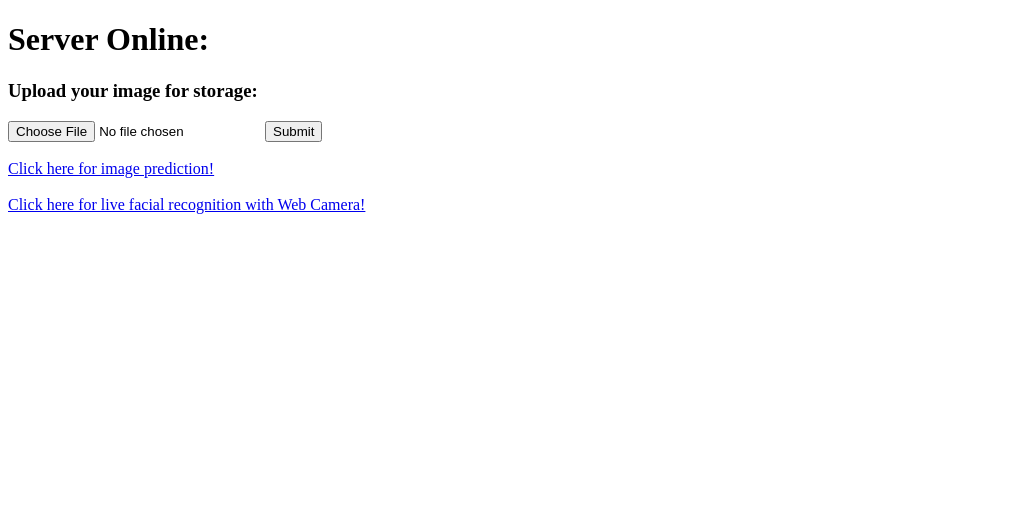
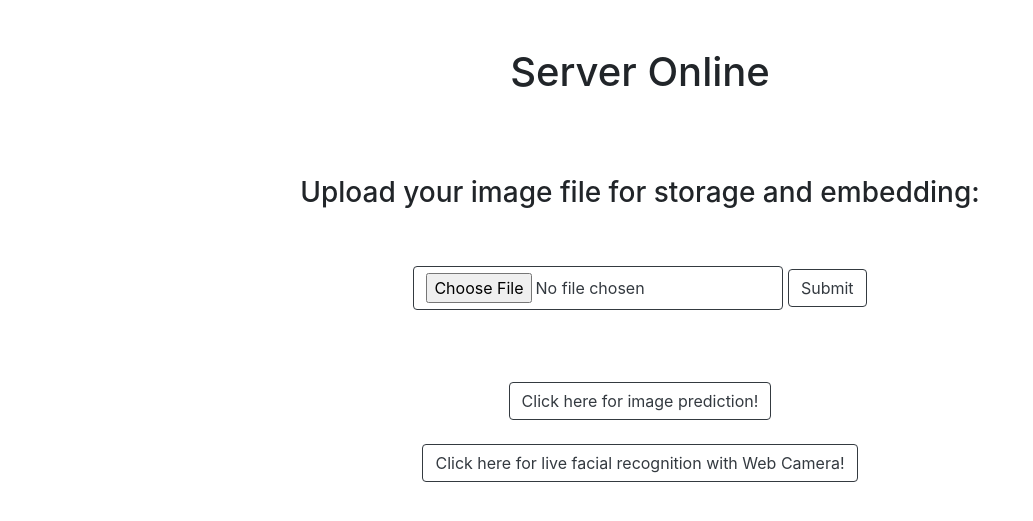
Before and after one commit to tamerthamoqa/facenet-realtime-face-recognition, a Flask app: page / in a window 1280 px wide. Shown: the top 521 px of the page, without its empty margins (0-1033 px from the left). Run offline with Flask 2, Linux system fonts and the light colour scheme; parts of the project's set-up code (start-up, migrations or seed data) failed here and were passed over; some libraries are stand-ins or nearby versions.

Commit message:
Add bootstrap to html pages

```diff
--- a/templates/index.html
+++ b/templates/index.html
@@ -2,19 +2,27 @@
 <html>
 <head>
     <title>Upload Image</title>
+    <meta charset="utf-8">
+    <meta name="viewport" content="width=device-width, initial-scale=1.0">
+    <meta http-equiv="X-UA-Compatible" content="ie=edge">
+    <link rel="stylesheet" href="https://stackpath.bootstrapcdn.com/bootstrap/4.2.1/css/bootstrap.min.css">
 </head>
 
 <body>
-<h1>Server Online:</h1>
-<h3>Upload your image for storage:</h3>
-<form method=POST enctype=multipart/form-data action="{{ url_for('get_image') }}">
-    <input type=file name=file>
-    <input type="submit">
-</form>
-    <br>
-<a href="{{ url_for('predict_page') }}">Click here for image prediction!</a>
-    <br>
-    <br>
-<a href="{{ url_for('face_detect_live') }}">Click here for live facial recognition with Web Camera!</a>
+    <div class="container text-center">
+            <br><br>
+        <h1>Server Online</h1>
+            <br><br><br>
+        <h3>Upload your image file for storage and embedding:</h3>
+            <br><br>
+        <form method=POST enctype=multipart/form-data action="{{ url_for('get_image') }}">
+            <input type=file name=file class="btn btn-outline-dark">
+            <input type="submit" class="btn btn-outline-dark">
+        </form>
+            <br><br><br>
+        <a href="{{ url_for('predict_page') }}" class="btn btn-outline-dark">Click here for image prediction!</a>
+            <br><br>
+        <a href="{{ url_for('face_detect_live') }}" class="btn btn-outline-dark">Click here for live facial recognition with Web Camera!</a>
+    </div>
 </body>
 </html>
```
Also changed, not shown: templates/predict.html (+17 -5 lines).
